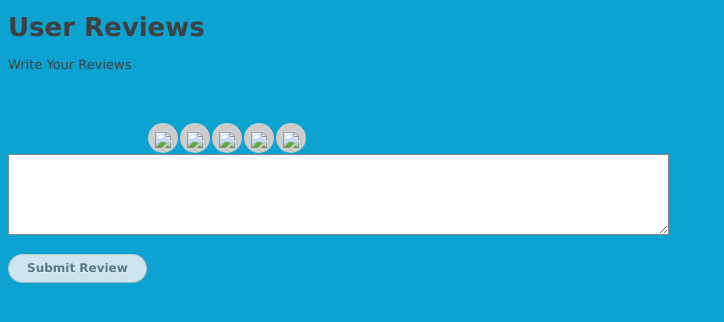
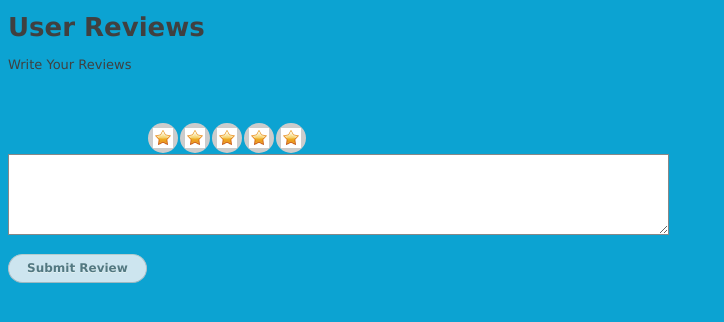
Before and after one commit to lmiranda2/rideMyBike, a plain HTML site: page client/user-reviews.html in a window 1280 px wide. Shown: the whole page, without its empty margins (0-724 px from the left). Drawn offline with nearby package versions, Linux system fonts and the light colour scheme.

Commit message:
Moving the image to the correct folder

```diff
--- a/client/user-reviews.html
+++ b/client/user-reviews.html
@@ -10,11 +10,11 @@
 <p>Write Your Reviews</p><br>
       <form method="post" action="index.html">
 <div class="rating">
-    <span><input type="radio" name="rating" id="str5" value="5" class="radio_item"><label for="str5" class="label_item"><img src="small.png"></label></span>
-    <span><input type="radio" name="rating" id="str4" value="4" class="radio_item"><label for="str4" class="label_item"><img src="small.png"></label></span>
-    <span><input type="radio" name="rating" id="str3" value="3" class="radio_item"><label for="str3" class="label_item"><img src="small.png"></label></span>
-    <span><input type="radio" name="rating" id="str2" value="2" class="radio_item"><label for="str2" class="label_item"><img src="small.png"></label></span>
-    <span><input type="radio" name="rating" id="str1" value="1" class="radio_item"><label for="str1" class="label_item"><img src="small.png"></label></span>
+    <span><input type="radio" name="rating" id="str5" value="5" class="radio_item"><label for="str5" class="label_item"><img src="assets/img/small.png"></label></span>
+    <span><input type="radio" name="rating" id="str4" value="4" class="radio_item"><label for="str4" class="label_item"><img src="assets/img/small.png"></label></span>
+    <span><input type="radio" name="rating" id="str3" value="3" class="radio_item"><label for="str3" class="label_item"><img src="assets/img/small.png"></label></span>
+    <span><input type="radio" name="rating" id="str2" value="2" class="radio_item"><label for="str2" class="label_item"><img src="assets/img/small.png"></label></span>
+    <span><input type="radio" name="rating" id="str1" value="1" class="radio_item"><label for="str1" class="label_item"><img src="assets/img/small.png"></label></span>
 </div>
 <textarea wrap="off" cols="80" rows="5"></textarea>
         <p class="submit"><input type="submit" name="commit" value="Submit Review"></p>
```
